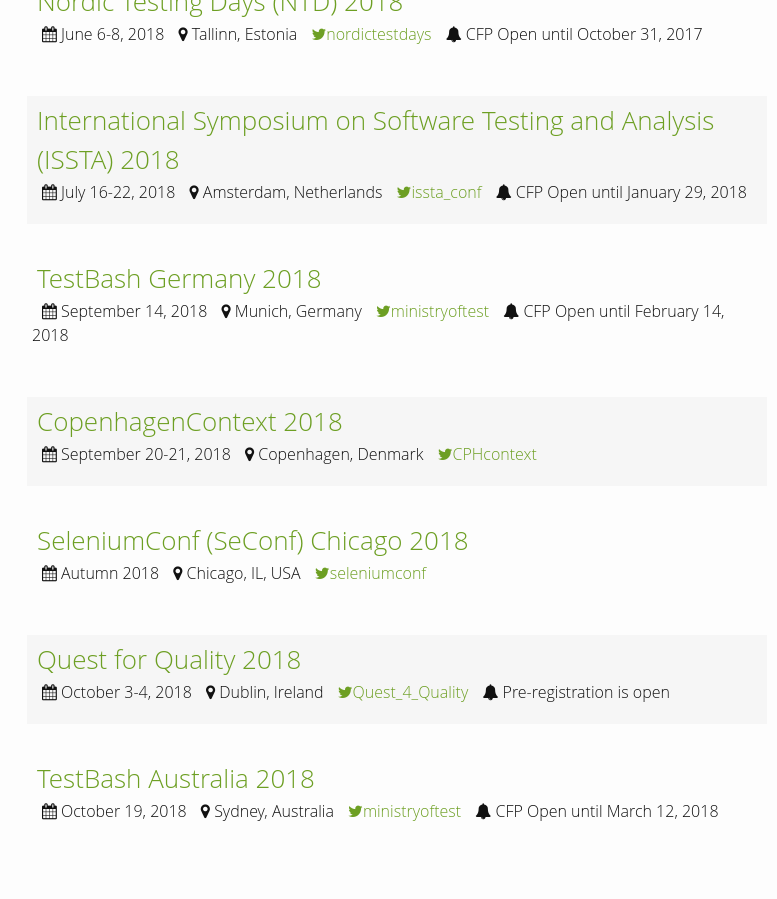
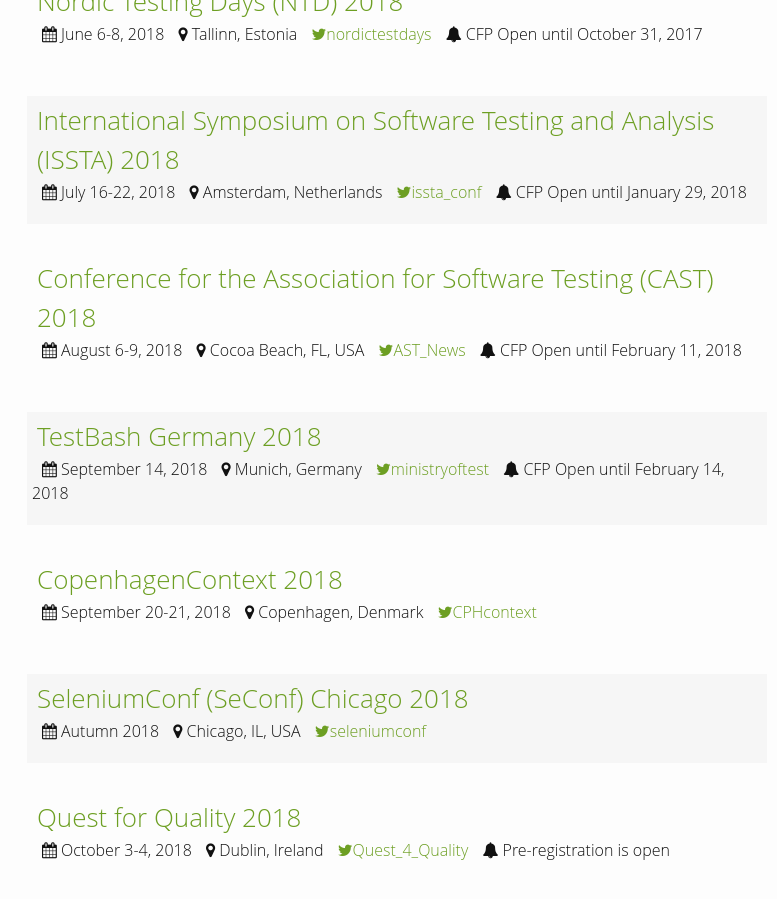
Before and after one commit to TestingConferences/testingconferences.github.io, a Jekyll site: the page built from index.html, in a window 1280 px wide and 900 px high, scrolled down 2368 px. Shown: the whole window, without its empty margins (243-1020 px from the left). Built offline with Jekyll 4.4.1, drawn with Linux system fonts in a browser that asks for light colours.

Commit message:
Added CAST 2018

```diff
--- a/_data/current.yml
+++ b/_data/current.yml
@@ -136,6 +136,13 @@
   twitter: issta_conf
   status: CFP Open until January 29, 2018
 
+- name: Conference for the Association for Software Testing (CAST) 2018
+  location: Cocoa Beach, FL, USA
+  dates: "August 6-9, 2018"
+  url: https://www.associationforsoftwaretesting.org/conference/cast-2018/
+  twitter: AST_News
+  status: CFP Open until February 11, 2018
+
 - name: TestBash Germany 2018
   location: Munich, Germany
   dates: "September 14, 2018"
```
